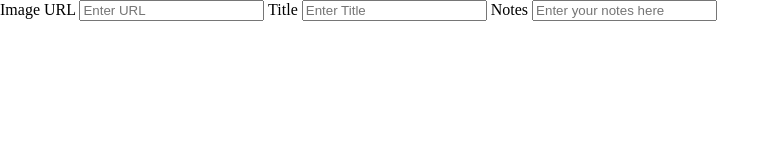
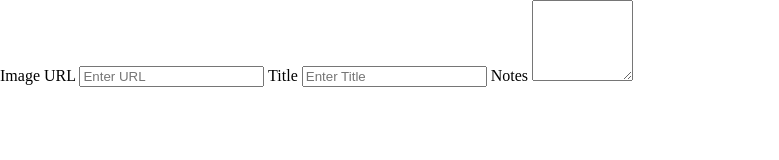
Before and after one commit to osamaakhan61/code-journal, a website: page index.html in a window 1280 px wide. Shown: the whole page, without its empty margins (0-779 px from the left). Drawn offline with Linux system fonts and the light colour scheme.

Commit message:
Added text area for notes #1

```diff
--- a/index.html
+++ b/index.html
@@ -30,7 +30,8 @@
         </label>
         <label>
           Notes
-          <input name="notes-message" placeholder="Enter your notes here">
+          <textarea name="notes-message" rows="5" cols="10" placeholder="Enter your notes here">
+          </textarea>
         </label>
       </form>
     </div>
```
